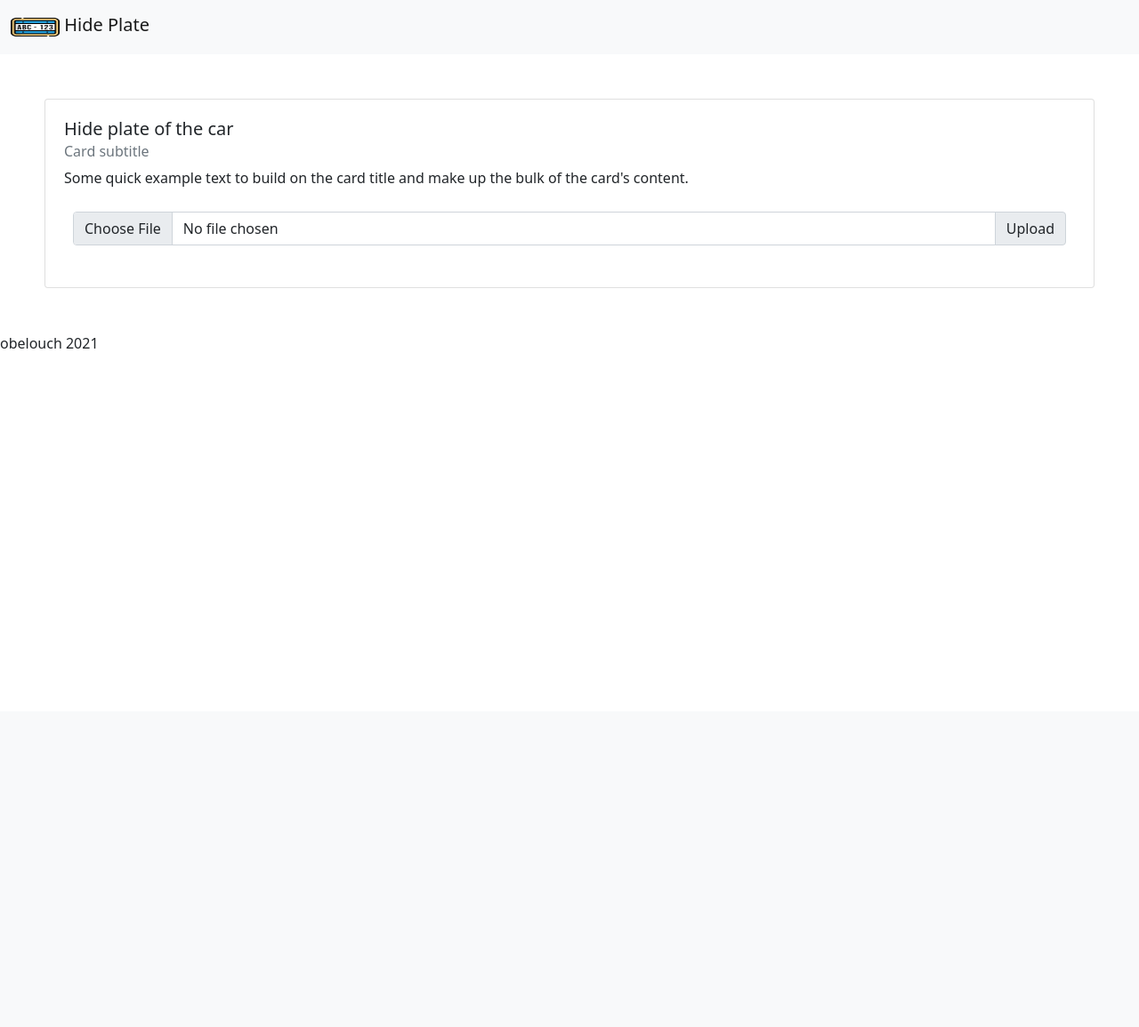
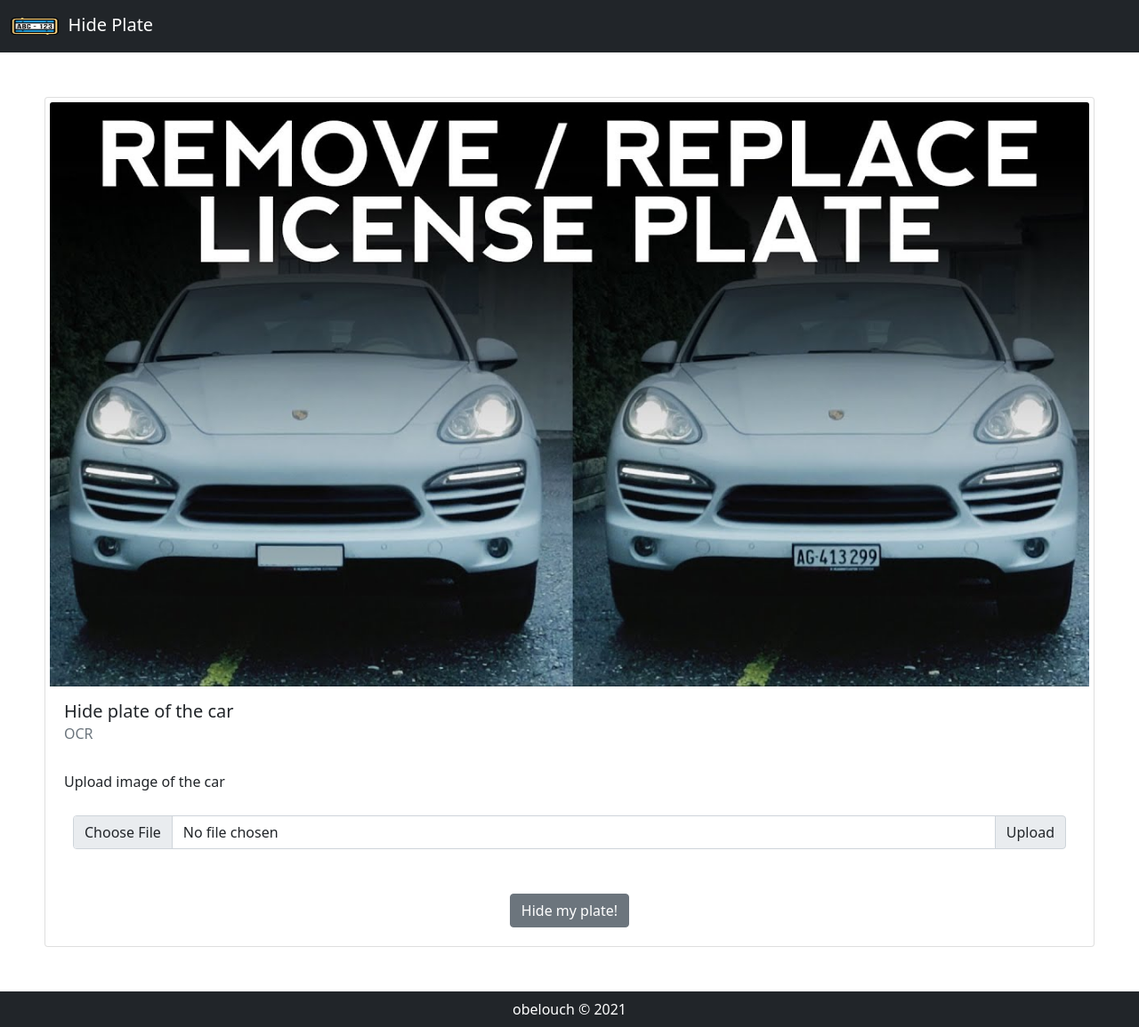
Before and after one commit to XD-OB/rm_license_plates, a Flask app: page / in a window 1280 px wide. Shown: the whole page at 89% size. Before the commit the page ends 392 px from the top, so only its background shows below. Run offline with Flask 2, Linux system fonts and the light colour scheme; some libraries are stand-ins or nearby versions.

Commit message:
Working to upload image

```diff
--- a/api.py
+++ b/api.py
@@ -1,4 +1,4 @@
-from flask import Flask, request, Response, jsonify, render_template
+from flask import Flask, request, Response, jsonify, render_template, send_file
 from hide_plate import hide_image_plate
 import numpy as np
 from PIL import Image
@@ -18,6 +18,7 @@ def post_image():
     # process the image
     hide_image_plate(image)
     # build a response dict to send back to client
+    #return send_file('./images/image_hidden.jpg', mimetype="image/jpg")
     return jsonify({'msg': 'success', 'size': [image.width, image.height]})
 
 
--- a/client.py
+++ b/send_req.py
@@ -10,6 +10,6 @@ url = addr + '/picture'
 content_type = 'multipart/form-data'
 headers = {'content-type': content_type}
 
-image = {'image': open('./images/souad.jpg', 'rb')}
+image = {'image': open('./images/car2.jpg', 'rb')}
 # send http request with image and receive response
 response = requests.post(url, files=image, headers=headers)
--- a/templates/index.html
+++ b/templates/index.html
@@ -13,29 +13,39 @@
 </head>
 <body>
     <!-- Navbar -->
-    <nav class="navbar navbar-light bg-light">
+    <nav class="navbar navbar-dark bg-dark">
         <div class="container-fluid">
-          <a class="navbar-brand" href="#">
-            <img src="{{url_for('static', filename='logo.png')}}" alt="logo" width="55" height="35" class="d-inline-block align-top">
-            Hide Plate
+          <a class="navbar-brand" href="/">
+            <img src="{{url_for('static', filename='logo.png')}}" alt="logo" width="54" height="33" class="d-inline-block align-top">
+            &nbsp;Hide Plate
           </a>
         </div>
     </nav>
 
     <div class="card" style="padding:5px; margin:50px">
+        <img src="{{url_for('static', filename='remove.jpg')}}" class="card-img-top" alt="picture">
         <div class="card-body">
           <h5 class="card-title">Hide plate of the car</h5>
-          <h6 class="card-subtitle mb-2 text-muted">Card subtitle</h6>
-          <p class="card-text">Some quick example text to build on the card title and make up the bulk of the card's content.</p>
-          <div class="input-group mb-3" style="padding: 10px;">
-            <input type="file" class="form-control" id="inputGroupFile02">
-            <label class="input-group-text" for="inputGroupFile02">Upload</label>
-          </div>
+          <h6 class="card-subtitle mb-2 text-muted">OCR</h6>
+          <br/>
+          <p class="card-text">Upload image of the car</p>
+          <form enctype="multipart/form-data" action="/picture" method="POST">
+            <div class="input-group mb-3" style="padding: 10px;">
+                <input type="file" class="form-control" id="inputGroupFile02" name="image">
+                <label class="input-group-text" for="inputGroupFile02">Upload</label>
+            </div>
+            <br/>
+            <center>
+                <button type="submit" class="btn btn-secondary">Hide my plate!</button>
+            </center>
+          </form>
         </div>
     </div>
 
     <!-- Footer -->
-    <footer>obelouch 2021</footer>
+    <footer style="background-color: #212529; color: white; padding: 0.5em; ">
+        <center>obelouch &copy; 2021</center>
+    </footer>
 
     <!-- Bootstrap Bundle with Popper -->
     <script src="https://cdn.jsdelivr.net/npm/bootstrap@5.0.0-beta2/dist/js/bootstrap.bundle.min.js" integrity="sha384-b5kHyXgcpbZJO/tY9Ul7kGkf1S0CWuKcCD38l8YkeH8z8QjE0GmW1gYU5S9FOnJ0" crossorigin="anonymous"></script>
```
Also changed, not shown: static/remove.jpg (added).
